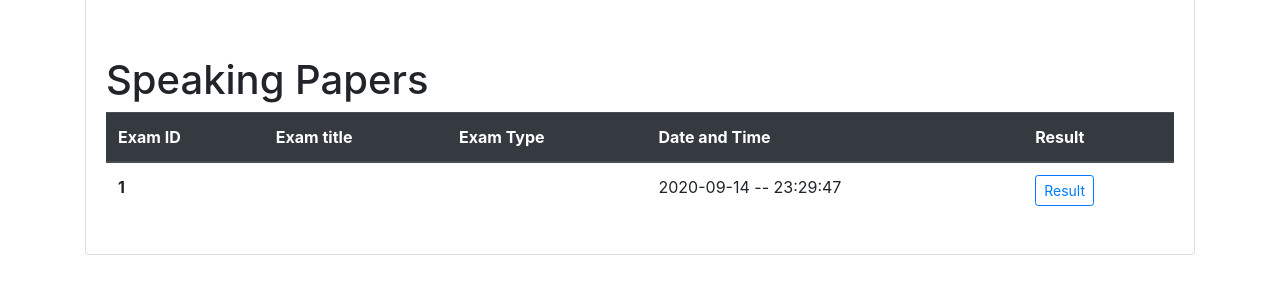
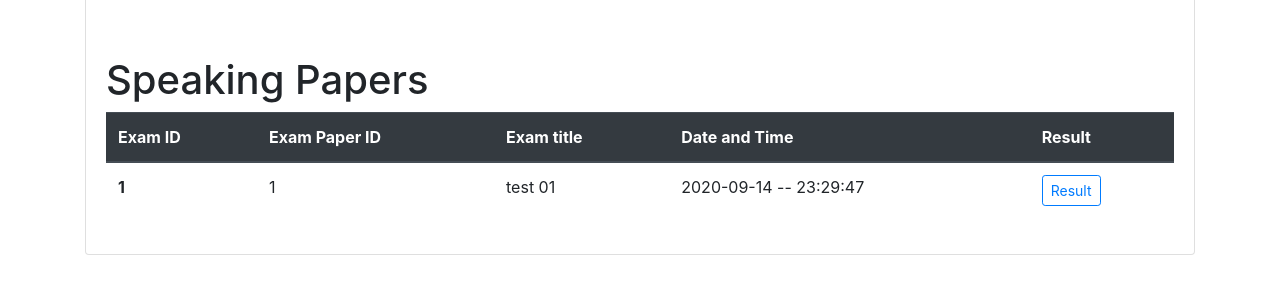
Before and after one commit to Bevanwhite/IELTS_Question_paper_1, a Flask app: page /account in a window 1280 px wide. Shown: the part 324-618 px from the top of the page. Run offline with Flask 2, Linux system fonts and the light colour scheme; a user stored in the database is signed in; data comes from the database, SQL or seed files in the repository; both versions use the stored data as it was after the commit; data that the repository does not hold is empty; some libraries are stand-ins or nearby versions.

Commit message:
all speaking result sheet are done

```diff
--- a/flaskblog/models.py
+++ b/flaskblog/models.py
@@ -101,6 +101,8 @@ class Speaking(db.Model):
     date_posted = db.Column(db.DateTime, nullable=False,
                             default=datetime.now())
     user_id = db.Column(db.Integer, db.ForeignKey('user.id'), nullable=False)
+    speaking = db.relationship(
+        'Speakinganswersaved', backref='speaker', lazy=True)
 
     def __repr__(self):
         return f"Speaking('{self.id}','{self.user_id}')"
@@ -140,7 +142,7 @@ class Speakinganswer(db.Model):
 
 class Speakinganswersaved(db.Model):
     id = db.Column(db.Integer, primary_key=True)
-    pid = db.Column(db.Integer, nullable=True)
+    pid = db.Column(db.Integer, db.ForeignKey('speaking.id'), nullable=True)
     answer01 = db.Column(db.String(500), nullable=True)
     answer02 = db.Column(db.String(500), nullable=True)
     answer03 = db.Column(db.String(500), nullable=True)
--- a/flaskblog/templates/account.html
+++ b/flaskblog/templates/account.html
@@ -188,8 +188,8 @@
               <thead class="thead-dark">
                 <tr>
                   <th scope="col">Exam ID</th>
+                  <th scope="col">Exam Paper ID</th>
                   <th scope="col">Exam title</th>
-                  <th scope="col">Exam Type</th>
                   <th scope="col">Date and Time</th>
                   <th scope="col">Result</th>
                 </tr>
@@ -199,8 +199,8 @@
                   {% if speakinganswersave.user_id == current_user.id %}
                 <tr>
                   <th scope="row">{{ speakinganswersave.id}}</th>
-                  <td>{{ speakinganswersave.speakinganswersaved.title}}</td>
-                  <td>{{ speakinganswersave.type}}</td>
+                  <td>{{ speakinganswersave.speaker.id}}</td>
+                  <td>{{ speakinganswersave.speaker.title}}</td>
                   <td>{{ speakinganswersave.date_posted.strftime("%Y-%m-%d -- %H:%M:%S")}}</td>
 
                   <td>
--- a/flaskblog/templates/speaking_anwser.html
+++ b/flaskblog/templates/speaking_anwser.html
@@ -58,7 +58,7 @@
                 </p>
                 <p class="card-text">
                 Date Submitted:
-                <br />{{speaking_answer.date_posted.strftime("%Y-%m-%d :: %H:%M:%S")}}
+                <br />{{speaking_answer.date_posted.strftime("%Y-%m-%d %H:%M:%S")}}
                 </p>
 
                 <p class="card-text">
```
Also changed, not shown: flaskblog/site.db, 10 other files.
